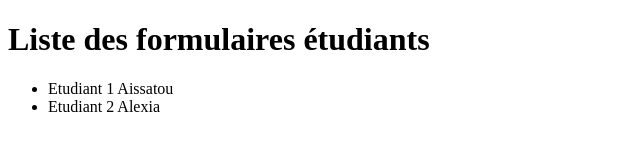
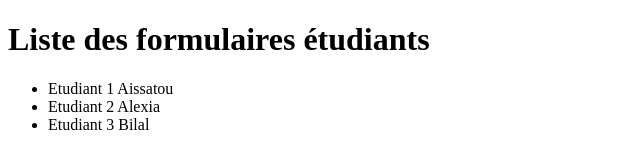
Before and after one commit to NWELOUFERHAT/Nawel_M2GSI_2021, a plain HTML site: page nawel/liste-formulaire.html in a window 1280 px wide. Shown: the whole page, without its empty margins (0-640 px from the left). Drawn offline with Linux system fonts and the light colour scheme.

Commit message:
Update liste-formulaire.html
console.log

```diff
--- a/nawel/liste-formulaire.html
+++ b/nawel/liste-formulaire.html
@@ -12,7 +12,7 @@
       <ul>
         <li>Etudiant 1 Aissatou</li>
         <li>Etudiant 2 Alexia</li>
-
+        <li>Etudiant 3 Bilal</li>
       </ul>
 
 
```
